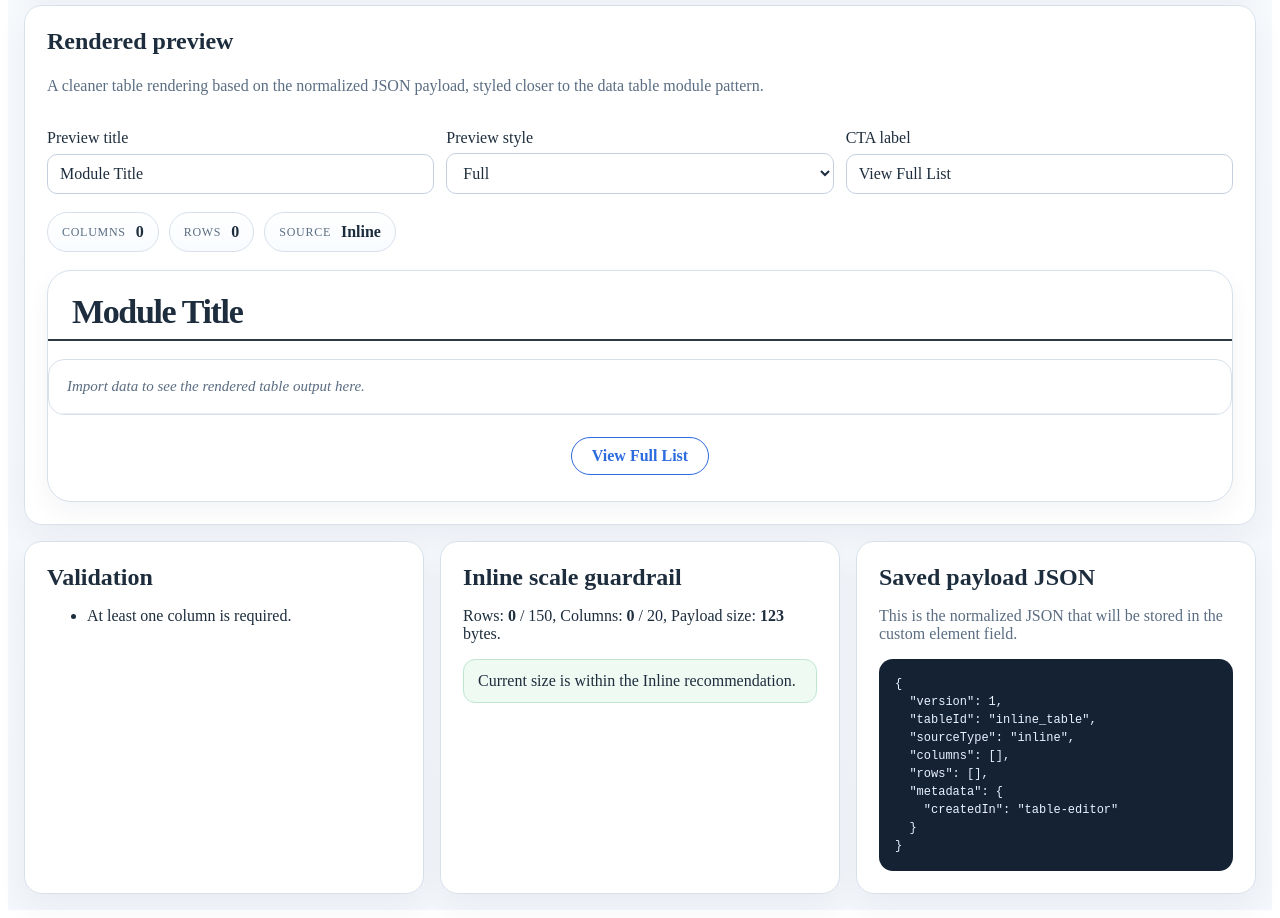
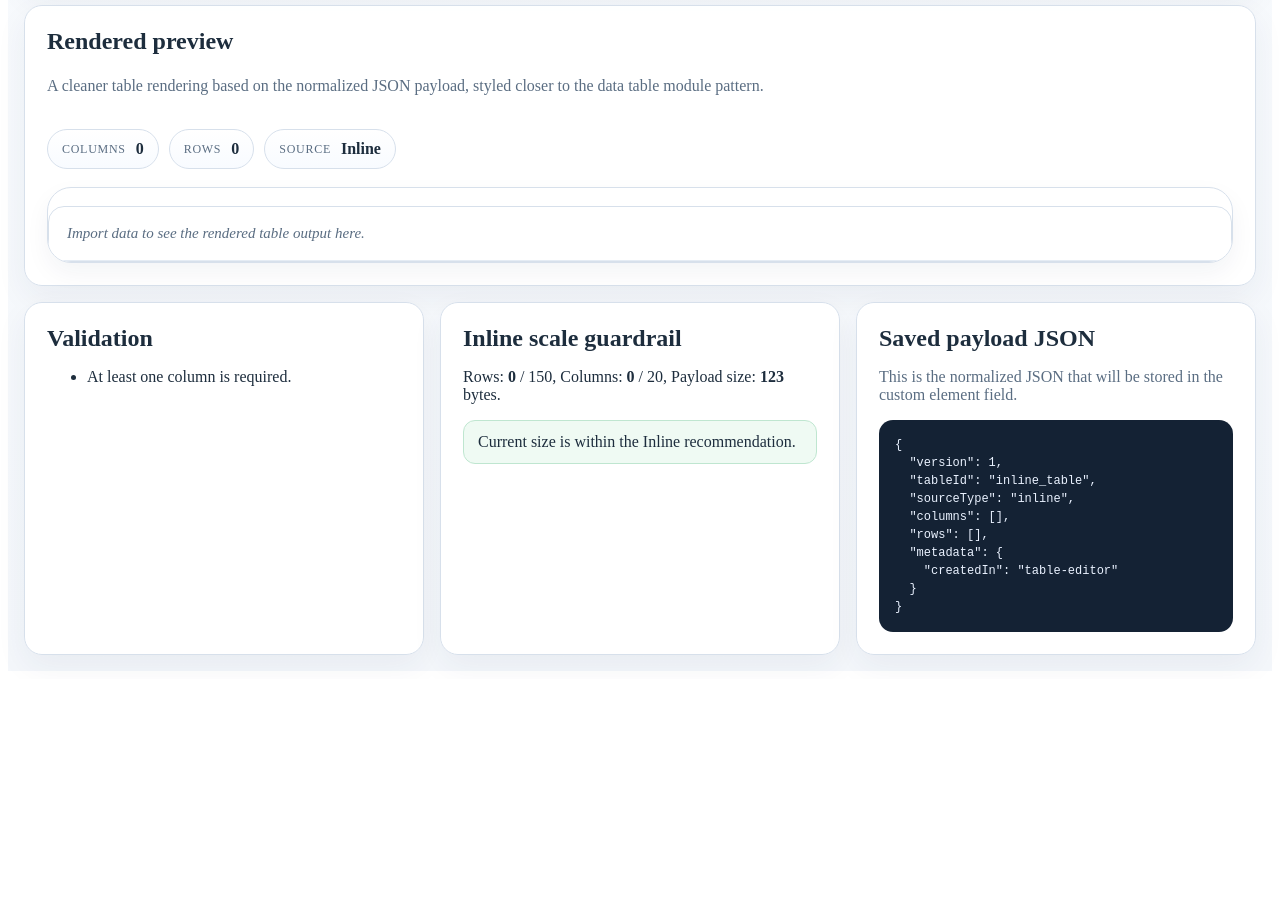
Before and after one commit to jchap-dctx/table-editor, a React (Vite) app: page /custom-elements/table-editor in a window 1280 px wide. Shown: the part 1060-1978 px from the top of the page. After the commit the page ends 1739 px from the top, so only its background shows below. Built offline with nearby package versions, Linux system fonts and the light colour scheme.

Commit message:
feat: add column width and text expansion polish

```diff
--- a/src/custom-elements/TableEditor/TableEditor.tsx
+++ b/src/custom-elements/TableEditor/TableEditor.tsx
@@ -142,9 +142,6 @@ export function TableEditor() {
     importedAt: string;
   } | null>(null);
   const [savedMessage, setSavedMessage] = useState("");
-  const [previewTitle, setPreviewTitle] = useState("Module Title");
-  const [previewCtaLabel, setPreviewCtaLabel] = useState("View Full List");
-  const [previewVariant, setPreviewVariant] = useState<"condensed" | "full">("full");
   const [payload, setPayload] = useState<InlineTablePayloadV1>(createEmptyPayload());
 
   useEffect(() => {
@@ -463,10 +460,29 @@ export function TableEditor() {
     setSavedMessage(`Saved at ${new Date().toLocaleTimeString()}.`);
   }
 
-  function autoGrowTextarea(event: FormEvent<HTMLTextAreaElement>) {
-    const element = event.currentTarget;
+  function expandTextarea(element: HTMLTextAreaElement) {
     element.style.height = "0px";
     element.style.height = `${element.scrollHeight}px`;
+  }
+
+  function autoGrowTextarea(event: FormEvent<HTMLTextAreaElement>) {
+    expandTextarea(event.currentTarget);
+  }
+
+  function getColumnWidthStyle(column: InlineTableColumn): { width?: number; minWidth?: number; maxWidth?: number } {
+    if (column.width && column.width > 0) {
+      return {
+        width: column.width,
+        minWidth: column.width,
+        maxWidth: column.width,
+      };
+    }
+
+    if (column.minWidth && column.minWidth > 0) {
+      return { minWidth: column.minWidth };
+    }
+
+    return {};
   }
 
   function renderCellInput(row: InlineTableRow, column: InlineTableColumn) {
@@ -502,6 +518,8 @@ export function TableEditor() {
           value={toInputValue(value)}
           onChange={(event) => updateCell(row.id, column, event.target.value)}
           onInput={autoGrowTextarea}
+          onFocus={(event) => expandTextarea(event.currentTarget)}
+          onDoubleClick={(event) => expandTextarea(event.currentTarget)}
           placeholder={column.label}
         />
       );
@@ -645,6 +663,7 @@ export function TableEditor() {
                 {payload.columns.map((column, index) => (
                       <th
                         key={column.key}
+                        style={getColumnWidthStyle(column)}
                         draggable
                         onDragStart={() => setDraggedColumnIndex(index)}
                         onDragOver={(event) => {
@@ -729,8 +748,10 @@ export function TableEditor() {
                       <tr key={row.id}>
                         <td className="table-editor-row-index-cell">{rowIndex + 1}</td>
                         {payload.columns.map((column) => (
-                          <td key={`${row.id}-${column.key}`}>
+                        <td key={`${row.id}-${column.key}`}>
+                          <div style={getColumnWidthStyle(column)}>
                             {renderCellInput(row, column)}
+                          </div>
                           </td>
                         ))}
                         <td className="table-editor-row-actions-cell">
@@ -808,9 +829,24 @@ export function TableEditor() {
                       <option value="right">right</option>
                     </select>
                   </label>
+                  <label>
+                    <span>Width (px)</span>
+                    <input
+                      type="number"
+                      min={80}
+                      step={10}
+                      value={selectedColumn.width ?? ""}
+                      onChange={(event) =>
+                        updateColumn(selectedColumnIndex, {
+                          width: event.target.value ? Number(event.target.value) : null,
+                        })
+                      }
+                      placeholder="Auto"
+                    />
+                  </label>
 
                   <div className="table-editor-column-note muted">
-                    The first column is pinned automatically. Reorder directly in the grid by dragging the header.
+                    The first column is pinned automatically. Reorder directly in the grid by dragging the header. Width updates affect the live grid and preview.
                   </div>
 
                   <div className="table-editor-column-sidebar-actions">
@@ -841,36 +877,6 @@ export function TableEditor() {
               </p>
             </div>
           </div>
-          <div className="table-editor-preview-controls">
-            <label>
-              <span>Preview title</span>
-              <input
-                value={previewTitle}
-                onChange={(event) => setPreviewTitle(event.target.value)}
-                placeholder="Module Title"
-              />
-            </label>
-            <label>
-              <span>Preview style</span>
-              <select
-                value={previewVariant}
-                onChange={(event) =>
-                  setPreviewVariant(event.target.value as "condensed" | "full")
-                }
-              >
-                <option value="full">Full</option>
-                <option value="condensed">Condensed</option>
-              </select>
-            </label>
-            <label>
-              <span>CTA label</span>
-              <input
-                value={previewCtaLabel}
-                onChange={(event) => setPreviewCtaLabel(event.target.value)}
-                placeholder="View Full List"
-              />
-            </label>
-          </div>
           <div className="table-editor-preview-summary">
             <div className="table-editor-preview-chip">
               <span className="table-editor-preview-chip-label">Columns</span>
@@ -885,16 +891,13 @@ export function TableEditor() {
               <strong>Inline</strong>
             </div>
           </div>
-          <div className={`table-editor-module-preview table-editor-module-preview--${previewVariant}`}>
-            <div className="table-editor-module-header">
-              <h3>{previewTitle || "Module Title"}</h3>
-            </div>
+          <div className="table-editor-module-preview">
             <div className="table-editor-table-scroll table-editor-rendered-preview">
               <table className="table-editor-preview-table table-editor-rendered-table">
               <thead>
               <tr>
                 {normalizedPreviewPayload.columns.map((column) => (
-                  <th key={`preview-${column.key}`}>
+                  <th key={`preview-${column.key}`} style={getColumnWidthStyle(column)}>
                     <span className="table-editor-rendered-head-label">{column.label}</span>
                     <span className="table-editor-rendered-head-meta">{column.type}</span>
                   </th>
@@ -915,7 +918,7 @@ export function TableEditor() {
                 normalizedPreviewPayload.rows.slice(0, 8).map((row) => (
                   <tr key={`rendered-${row.id}`}>
                     {normalizedPreviewPayload.columns.map((column) => (
-                        <td key={`rendered-${row.id}-${column.key}`}>
+                        <td key={`rendered-${row.id}-${column.key}`} style={getColumnWidthStyle(column)}>
                         <div className="table-editor-rendered-cell">
                           <span className="table-editor-rendered-cell-primary">
                             {formatPreviewCell(column, row[column.key])}
@@ -929,13 +932,6 @@ export function TableEditor() {
             </tbody>
           </table>
             </div>
-            {previewCtaLabel.trim() ? (
-              <div className="table-editor-module-footer">
-                <button type="button" className="table-editor-module-cta">
-                  {previewCtaLabel}
-                </button>
-              </div>
-            ) : null}
         </div>
       </section>
 
--- a/src/custom-elements/TableEditor/table-editor.css
+++ b/src/custom-elements/TableEditor/table-editor.css
@@ -571,18 +571,6 @@
   margin-top: 18px;
 }
 
-.table-editor-preview-controls {
-  display: grid;
-  grid-template-columns: repeat(3, minmax(0, 1fr));
-  gap: 12px;
-  margin-top: 18px;
-}
-
-.table-editor-preview-controls label {
-  display: grid;
-  gap: 6px;
-}
-
 .table-editor-module-preview {
   margin-top: 18px;
   border: 1px solid var(--table-line);
@@ -590,38 +578,6 @@
   background: #ffffff;
   box-shadow: 0 10px 24px rgba(28, 48, 77, 0.05);
   overflow: hidden;
-}
-
-.table-editor-module-preview--condensed .table-editor-rendered-table td {
-  padding-top: 12px;
-  padding-bottom: 12px;
-}
-
-.table-editor-module-header {
-  padding: 24px 24px 10px;
-  border-bottom: 2px solid #2f3944;
-}
-
-.table-editor-module-header h3 {
-  margin: 0;
-  font-size: 34px;
-  line-height: 1;
-  letter-spacing: -0.04em;
-  font-weight: 800;
-}
-
-.table-editor-module-footer {
-  display: flex;
-  justify-content: center;
-  padding: 22px 24px 26px;
-}
-
-.table-editor-module-cta {
-  border-radius: 999px !important;
-  border-color: var(--table-accent) !important;
-  color: var(--table-accent) !important;
-  background: #ffffff !important;
-  padding-inline: 20px !important;
 }
 
 .table-editor-preview-chip {
@@ -708,8 +664,7 @@
 
 @media (max-width: 1120px) {
   .table-editor-builder-layout,
-  .table-editor-meta-grid,
-  .table-editor-preview-controls {
+  .table-editor-meta-grid {
     grid-template-columns: 1fr;
   }
 }
```
